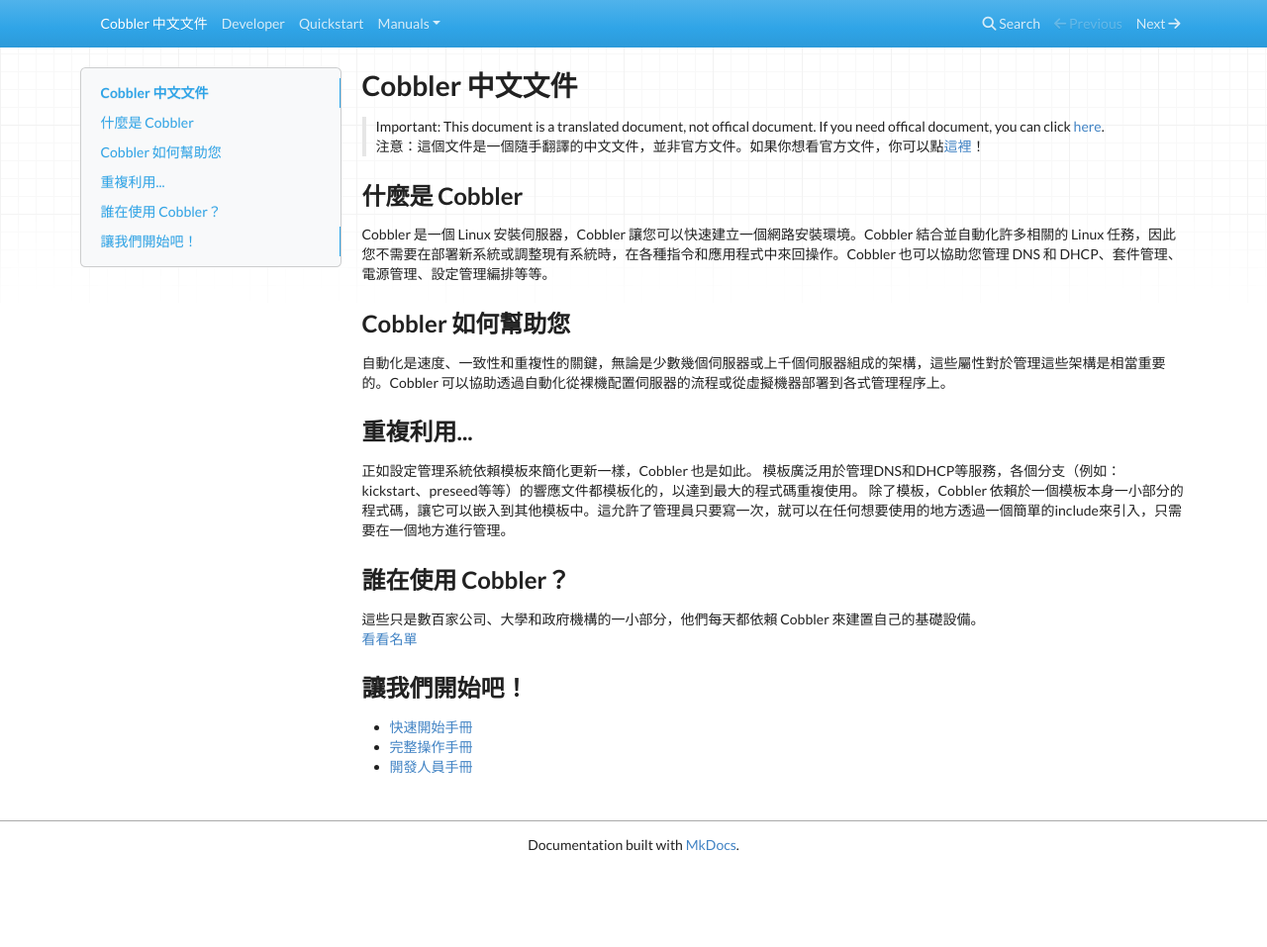
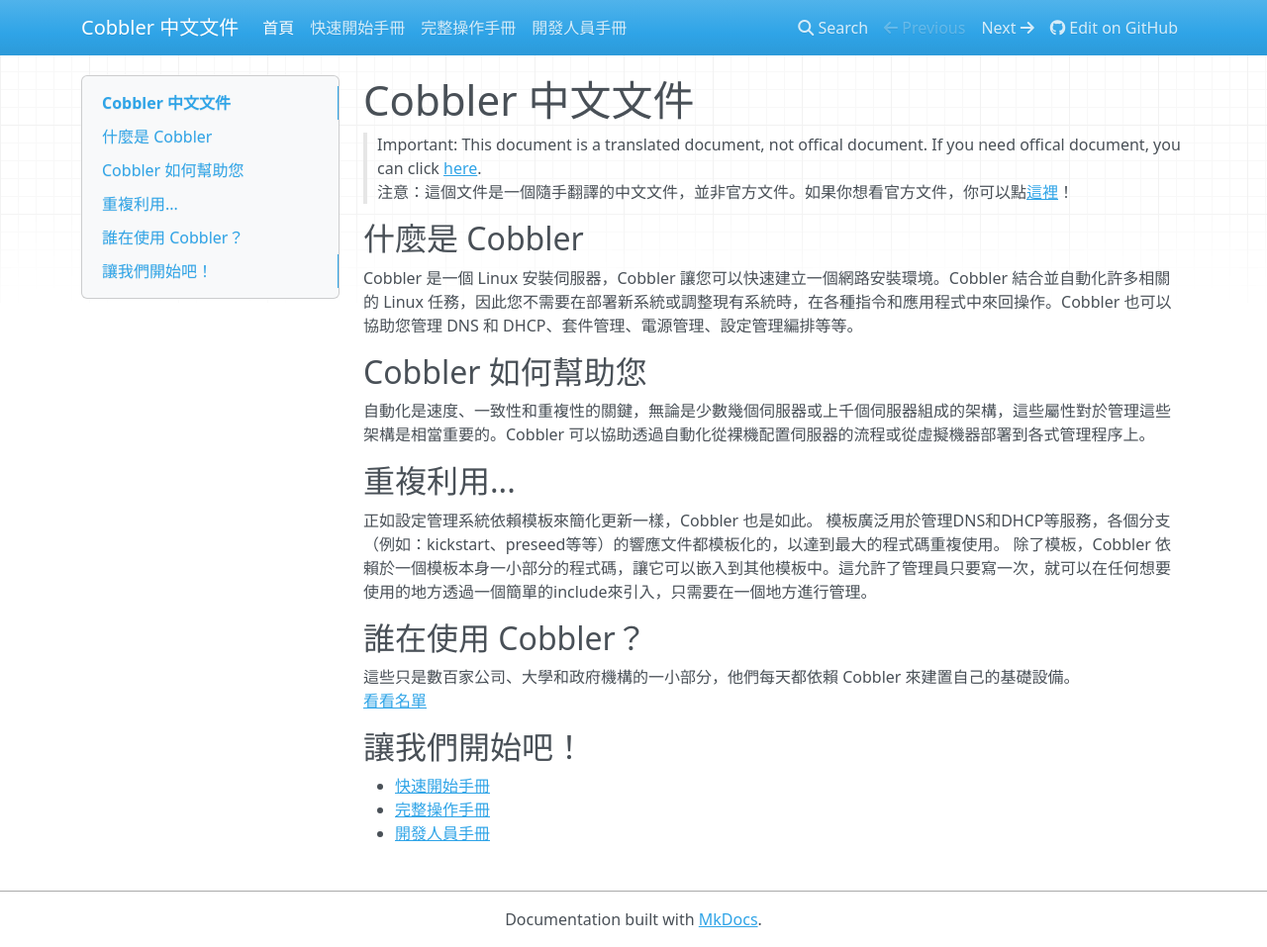
Before and after one commit to vongola12324/cobbler-twdocs, an MkDocs documentation site: the page built from docs/index.md, in a window 1280 px wide and 957 px high. Shown: the whole window at 99% size. Built offline with MkDocs 1.6.1, drawn with Linux system fonts in a browser that asks for light colours; nearby versions of some CDN libraries; old or Windows-style settings are respelled for this version of MkDocs.

```diff
--- a/mkdocs.yml
+++ b/mkdocs.yml
@@ -1,2 +1,11 @@
-extra_css:
-    - css/semantic.min.css
+site_name: Cobbler 中文文件
+repo_url: https://github.com/vongola12324/cobbler-twdocs
+site_author: Vongola
+pages:
+    - '首頁': 'index.md'
+    - '快速開始手冊': 'quickstart.md'
+    - '完整操作手冊': 'manuals/index.md'
+    - '開發人員手冊': 'developer.md'
+markdown_extension:
+    - 'admonition'
+    - 'nl2br'
```
